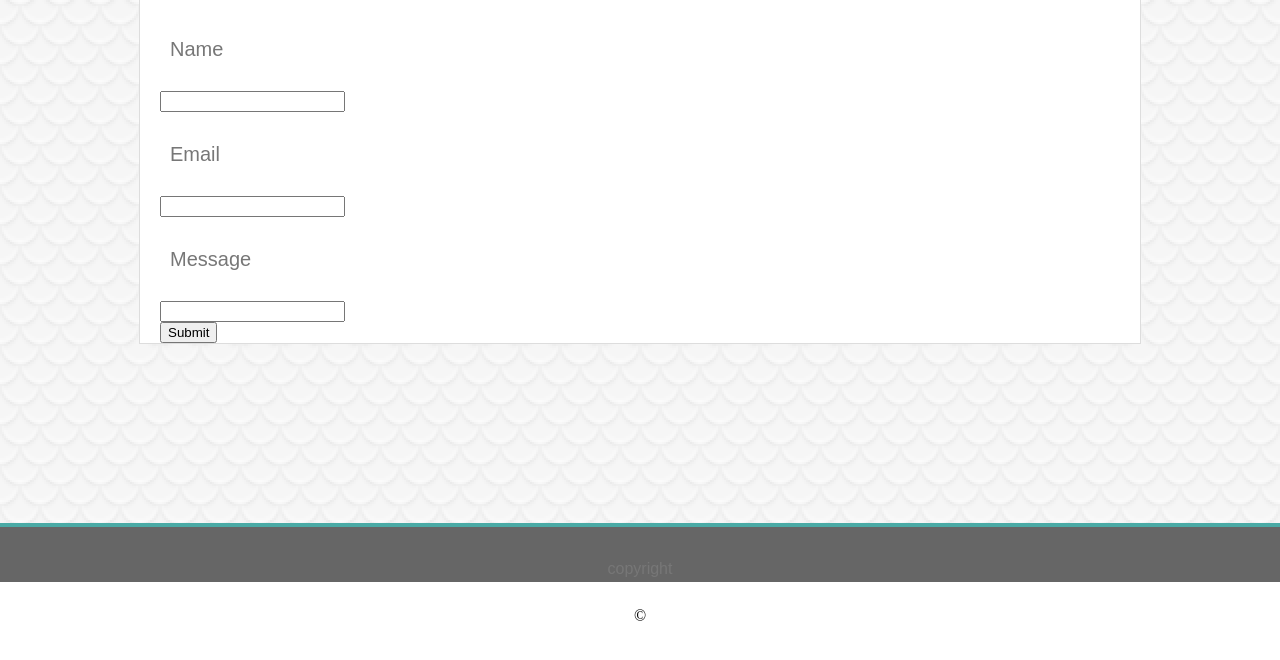
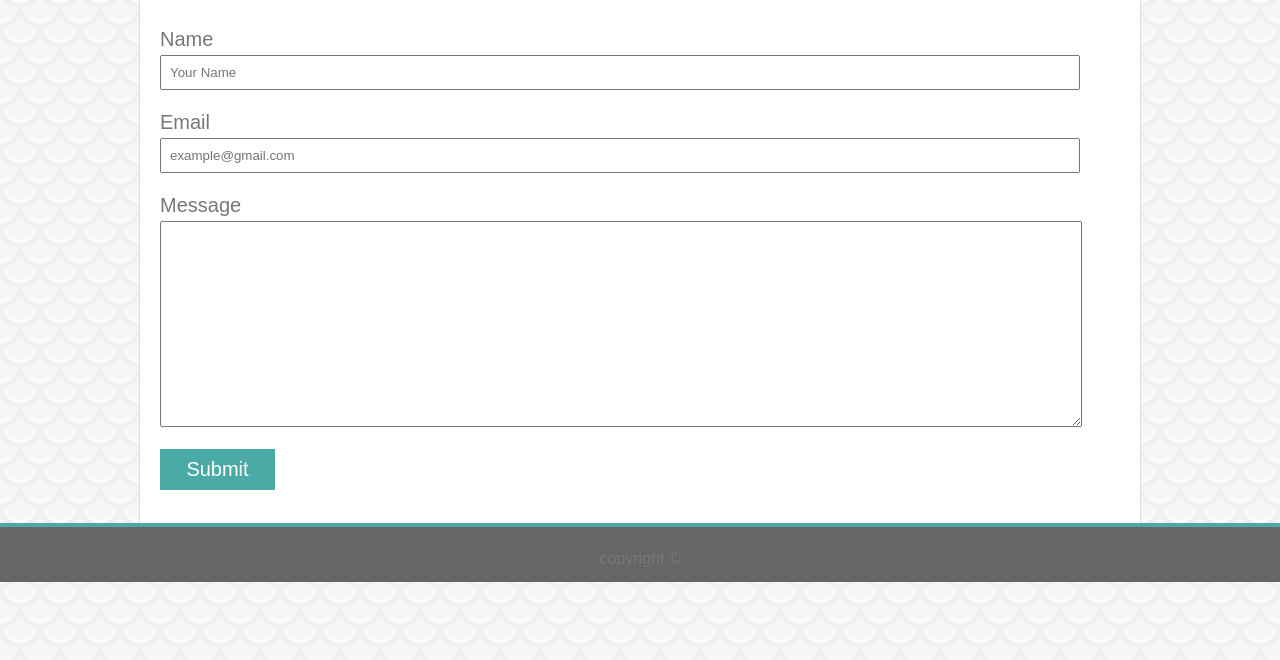
Before and after one commit to HarryBY1149/Basic_Portfolio, a plain HTML site: page contact.html in a window 1280 px wide. Shown: the part 218-878 px from the top of the page. Before the commit the page ends 800 px from the top, so only its background shows below. Drawn offline with Linux system fonts and the light colour scheme; files whose address does not match are found by name.

Commit message:
This is the final version of Basic_portfolio

```diff
--- a/assets/css/style.css
+++ b/assets/css/style.css
@@ -1,3 +1,5 @@
+
+/* General Styling */
 body {
     background: url(C://Users/Harry/Desktop/Projects/Basic_Portfolio/assets/images/silver_scales/silver_scales_@2X.png);
     margin: 0;
@@ -82,6 +84,8 @@ p {
     padding: 10px;
 }
 
+/* Styling for About page */
+
 .content p {
     font-size: 20px;
 }
@@ -93,6 +97,8 @@ p {
     margin-top: 5px;
     padding: 10px;
 }
+
+/* Styling for portfolio */
 
 img {
     width: 260px;
@@ -124,6 +130,47 @@ img {
     font-size: 48px;
 }
 
+/* styling for contact page */
+
+.contact  {
+    height: 900px;
+}
+
+.contact .content {
+    height: 650px;
+}
+input{
+    width: 900px;
+    padding: 8px;
+}
+
+.contact p {
+    padding: 0;
+    margin-bottom: 4px;
+}
+
+textarea {
+    height: 200px;
+    width: 916px;
+}
+
+#submit {
+    background-color: #4aaaa5;
+    color: white;
+    border: none;
+    text-decoration: none;
+    height: 41px;
+    width: 115px;
+    font-size: 20px;
+    margin-bottom: 10px;
+}
+
+#submit:hover {
+    background-color: #ffffff;
+    color: #4aaaa5;
+}
+
+/* styling for sticky footer */
 footer {
     position: fixed;
     left: 0;
--- a/contact.html
+++ b/contact.html
@@ -8,7 +8,7 @@
         <link rel="stylesheet" type="text/css" href="assets/css/style.css" >
   </head>
 
-  <Body>
+  <Body class="contact">
         <div>
                 <header>
                     <div class="banner">
@@ -23,15 +23,17 @@
         <div class="content">
             <h2>Contact</h2>
             <p>Name</p>
-            <input type="text" name="text_name" class="name_input">
+            <input type="name" id="input_name" placeholder="Your Name" name="name">
             <p>Email</p>
-            <input type="email" name="text_email" class="email_input">
+            <input type="email" id="email" placeholder="example@gmail.com" name="email">
             <p>Message</p>
-            <input type="text" name="text_message" class="message_input" >
+            <form type="text" id="message" name="message" >
+                <textarea></textarea>
+            </form>
             <br>
-            <button type="submit">Submit</button>
+            <button type="submit" id="submit">Submit</button>
         </div>
 
-        <footer><p>copyright</p> &copy;</footer>
+        <footer><p>copyright &copy;</p></footer>
 
   </Body>
```
Also changed, not shown: index.html (+1 -1 lines), portfolio.html (+1 -1 lines).
